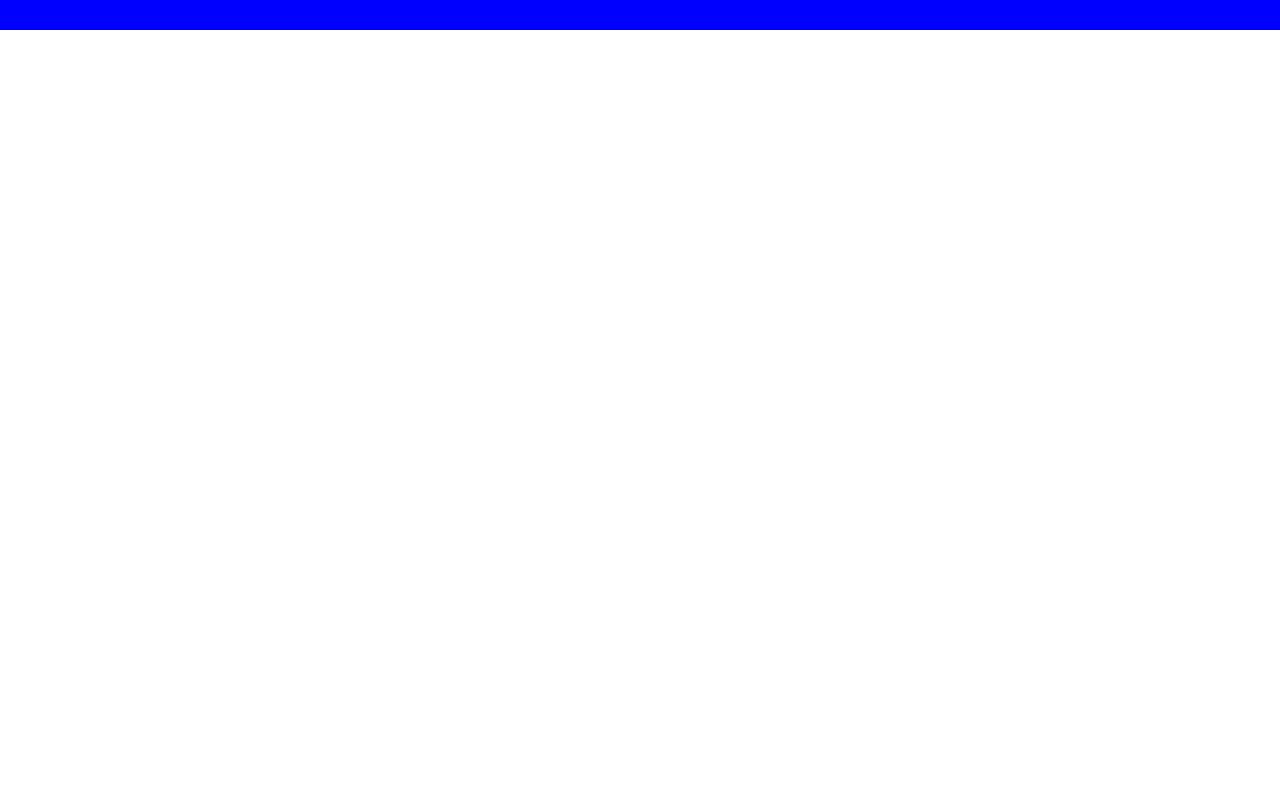
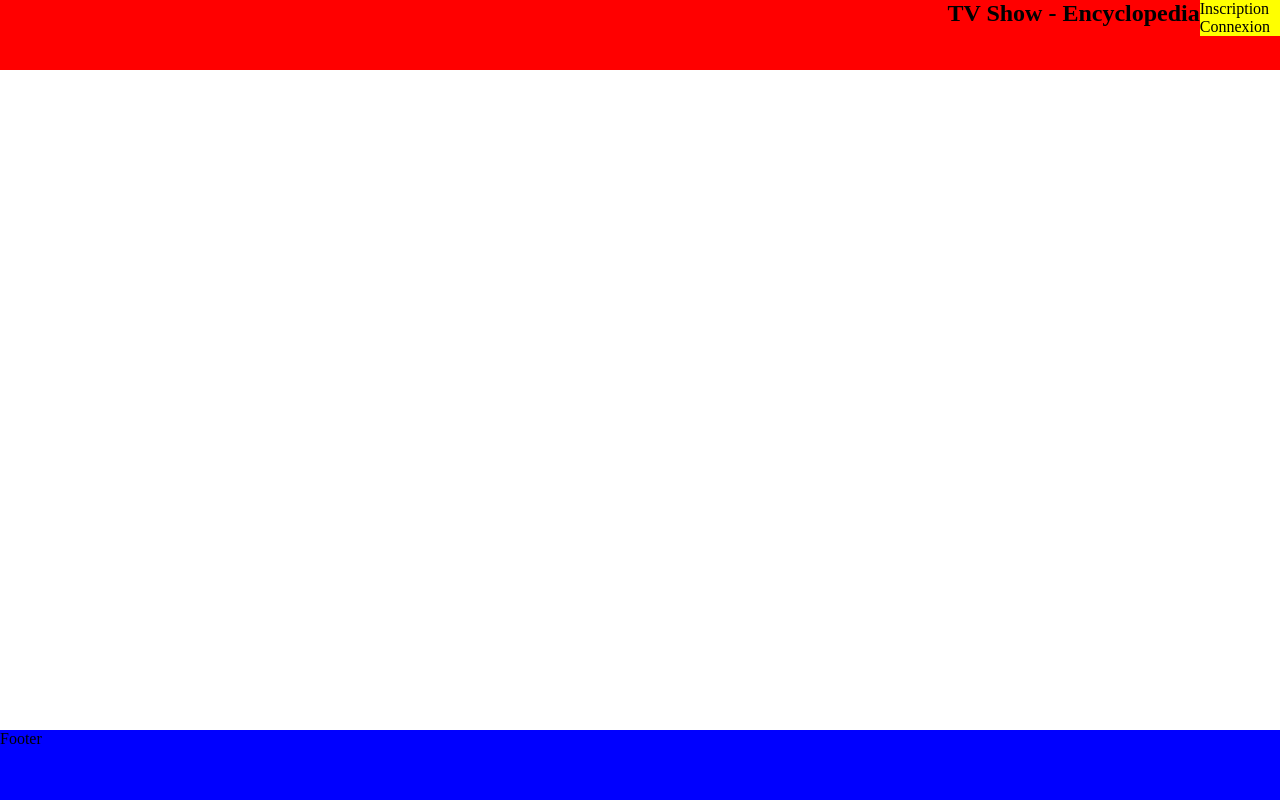
Before and after one commit to Thorgardd/projets_cda, a plain HTML site: page css_html/public/index.html in a window 1280 px wide. Drawn offline with Linux system fonts and the light colour scheme.

Commit message:
Création des Haeder / Footer (Déb. Nav)

```diff
--- a/css_html/public/index.html
+++ b/css_html/public/index.html
@@ -8,7 +8,16 @@
 <body>
 
     <header>
-
+        <nav>
+            <h1>TV Show - Encyclopedia</h1>
+            <div class="nav">
+                <ul class="buttons">
+                    <!-- Todo- rajouter les chemins de redirection -->
+                    <li><a href="">Inscription</a></li>
+                    <li><a href="">Connexion</a></li>
+                </ul>
+            </div>
+        </nav>
     </header>
 
     <main>
@@ -16,7 +25,7 @@
     </main>
 
     <footer>
-
+        Footer
     </footer>
 
 </body>
--- a/css_html/style/style.css
+++ b/css_html/style/style.css
@@ -5,13 +5,39 @@
 }
 
 header{
+    display: flex;
+    width: auto;
+    background-color: red;
+    height: 70px;
+}
 
+nav{
+    display: flex;
+    justify-content: flex-end;
+    width: 100%;
+}
+
+ul{
+    list-style: none;
+    width: 50%;
+}
+
+.buttons{
+    padding-right: 10px;
+    width: 100%;
+    background-color: yellow;
+}
+
+a{
+    text-decoration: none;
+    color: black;
 }
 
 footer{
     bottom: 0;
     background-color: blue;
-    height: 30px;
+    height: 70px;
     display: flex;
-    width: auto;
+    width: 100%;
+    position: fixed;
 }
```
